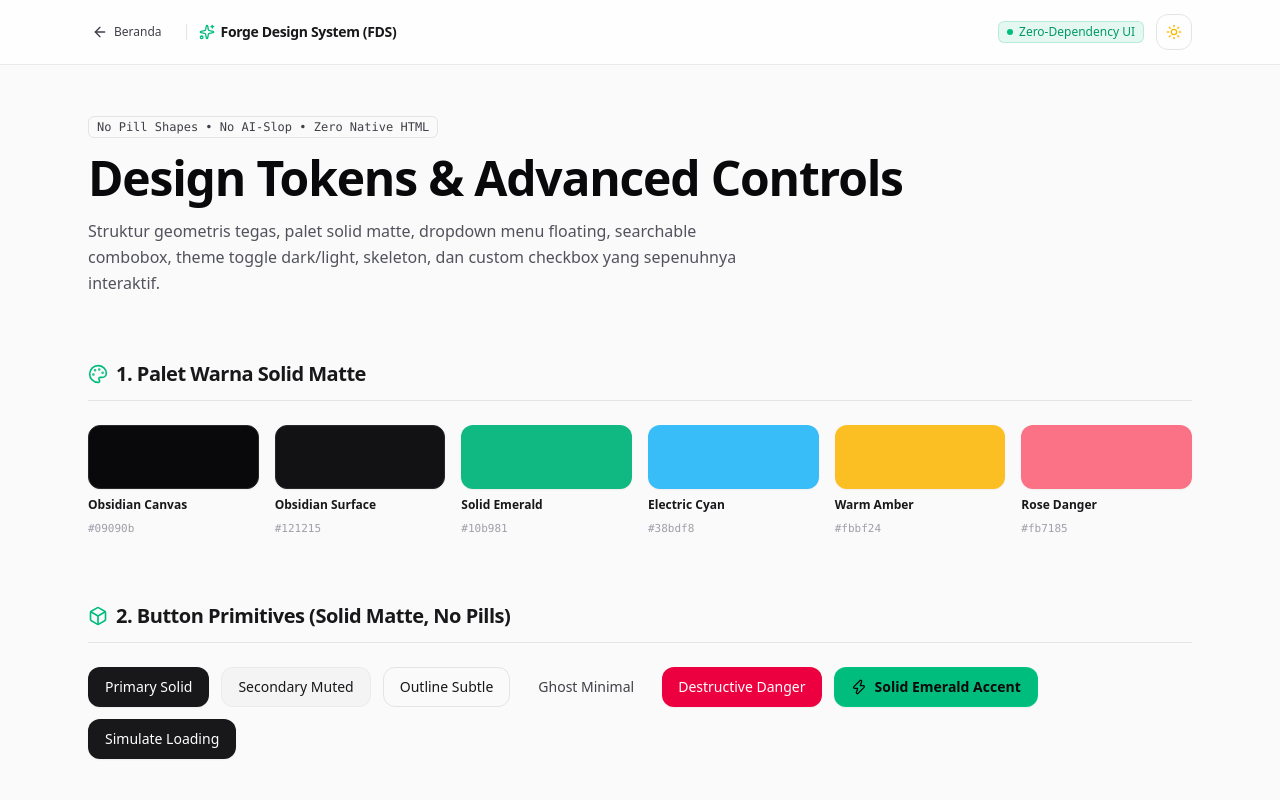
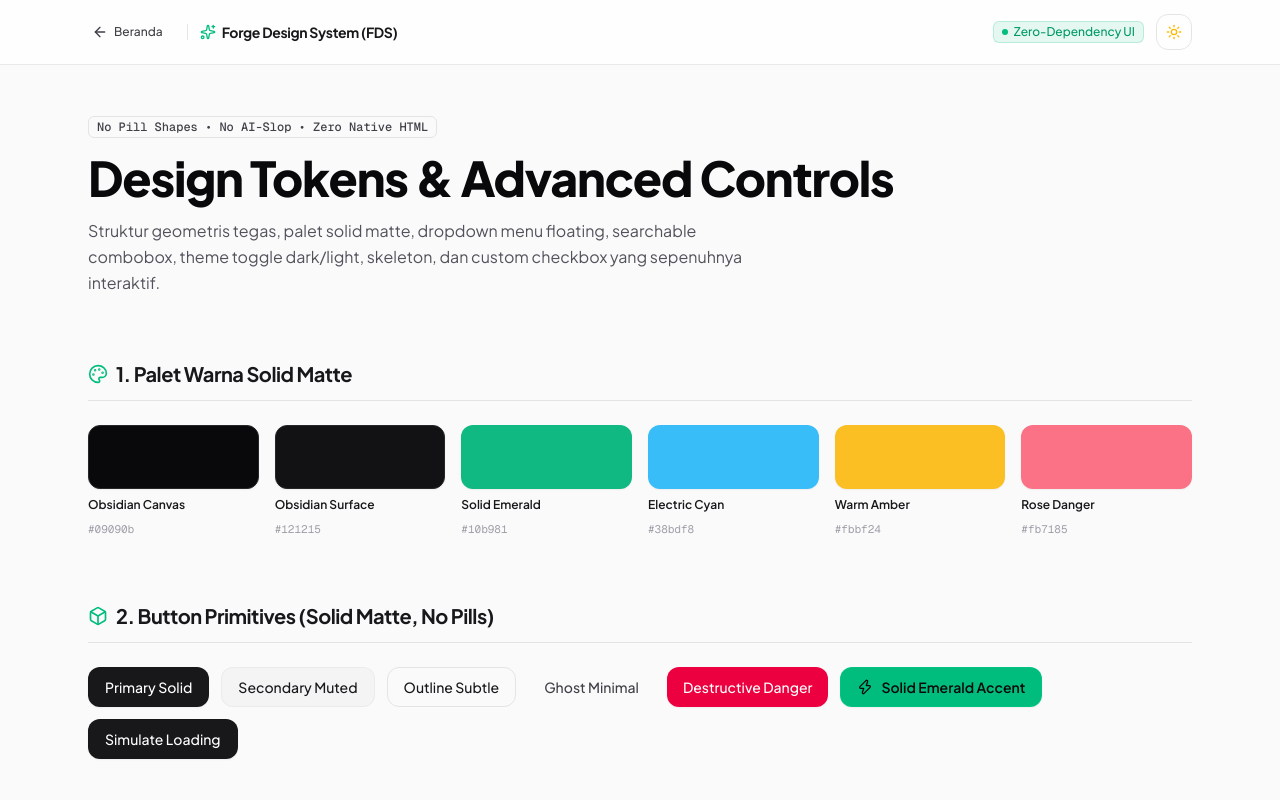
Before and after one commit to akhmadzaqiriyadi/fe-next16-boilerplate, a Next.js app: page /design-system in a window 1280 px wide. Shown: the top 800 px of the page. Built offline with nearby package versions, Linux system fonts and the light colour scheme.

Commit message:
style: set Plus Jakarta Sans as primary typeface across design system

```diff
--- a/src/app/globals.css
+++ b/src/app/globals.css
@@ -52,10 +52,16 @@
   body {
     background-color: var(--bg-canvas);
     color: var(--text-primary);
+    font-family: var(--font-plus-jakarta-sans), -apple-system, BlinkMacSystemFont, "Segoe UI", Roboto, sans-serif;
     font-feature-settings: "rlig" 1, "calt" 1, "ss01" 1;
     -webkit-font-smoothing: antialiased;
     -moz-osx-font-smoothing: grayscale;
   }
+}
+
+@theme inline {
+  --font-sans: var(--font-plus-jakarta-sans), -apple-system, BlinkMacSystemFont, "Segoe UI", Roboto, sans-serif;
+  --font-mono: var(--font-geist-mono), monospace;
 }
 
 /* Artisan Glassmorphism & Depth Utilities */
--- a/src/app/layout.tsx
+++ b/src/app/layout.tsx
@@ -1,23 +1,26 @@
 import type { Metadata } from "next";
-import { Geist, Geist_Mono } from "next/font/google";
+import { Plus_Jakarta_Sans, Geist_Mono } from "next/font/google";
 import "./globals.css";
 import { QueryProvider } from "@/components/providers/query-provider";
 import { ToastProvider } from "@/components/providers/toast-provider";
 import { ThemeProvider } from "@/components/providers/theme-provider";
 
-const geistSans = Geist({
-  variable: "--font-geist-sans",
+const plusJakartaSans = Plus_Jakarta_Sans({
+  variable: "--font-plus-jakarta-sans",
   subsets: ["latin"],
+  weight: ["300", "400", "500", "600", "700", "800"],
+  display: "swap",
 });
 
 const geistMono = Geist_Mono({
   variable: "--font-geist-mono",
   subsets: ["latin"],
+  display: "swap",
 });
 
 export const metadata: Metadata = {
   title: "Next.js 16 Pro Boilerplate",
-  description: "Production-ready 2026 Next.js 16 + React 19 Starter with Feature-Sliced Architecture, TanStack Query, Zustand, and Tailwind v4",
+  description: "Production-ready 2026 Next.js 16 + React 19 Starter with Feature-Sliced Architecture, Plus Jakarta Sans, TanStack Query, Zustand, and Tailwind v4",
 };
 
 export default function RootLayout({ children }: { children: React.ReactNode }) {
@@ -25,7 +28,7 @@ export default function RootLayout({ children }: { children: React.ReactNode })
     <html
       lang="en"
       suppressHydrationWarning
-      className={`${geistSans.variable} ${geistMono.variable} h-full antialiased`}
+      className={`${plusJakartaSans.variable} ${geistMono.variable} font-sans h-full antialiased`}
     >
       <body className="min-h-full flex flex-col bg-zinc-50 dark:bg-[#09090b] text-zinc-900 dark:text-zinc-100 transition-colors duration-200">
         <ThemeProvider
```
